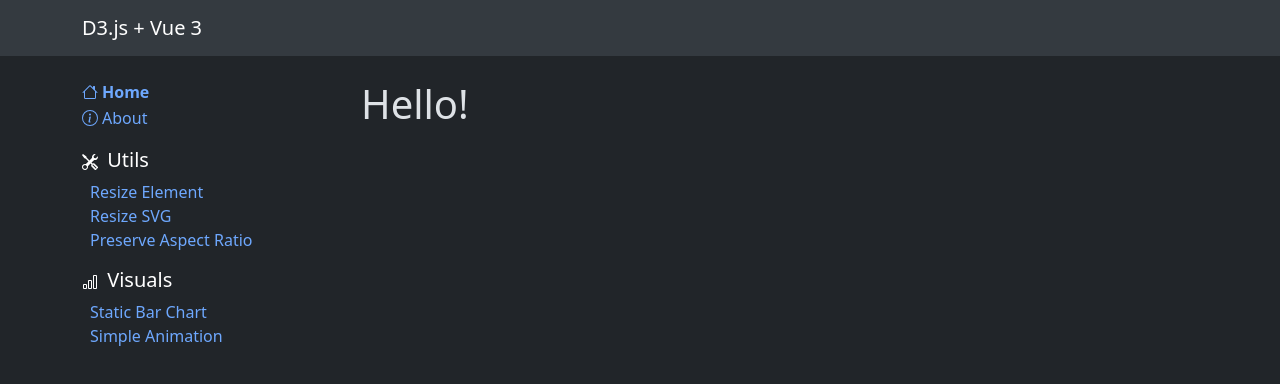
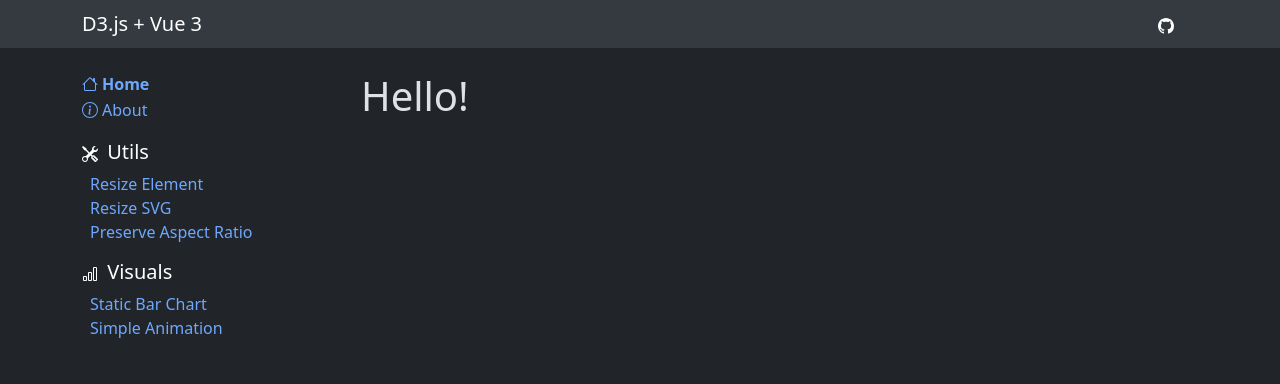
Before and after one commit to jarrettmeyer/d3js-vue3-examples, a Nuxt app: page / in a window 1280 px wide. Shown: the top 384 px of the page. Built offline with nearby package versions, Linux system fonts and the light colour scheme.

Commit message:
header is sticky to the top

```diff
--- a/components/AppHeader.vue
+++ b/components/AppHeader.vue
@@ -1,9 +1,36 @@
+<script lang="ts" setup></script>
+
 <template>
-  <header id="app-header" class="navbar bg-body-secondary">
+  <header id="app-header" class="navbar bg-body-secondary sticky">
     <div class="container">
-      <a class="navbar-brand">D3.js + Vue 3</a>
+      <div class="w-100 row">
+        <div class="col">
+          <NuxtLink to="/" class="navbar-brand">D3.js + Vue 3</NuxtLink>
+        </div>
+        <div class="col text-end">
+          <a
+            href="https://github.com/jarrettmeyer/d3js-vue3-examples"
+            target="_blank"
+            ><BIGithub
+          /></a>
+        </div>
+      </div>
     </div>
   </header>
 </template>
 
-<style lang="scss" scoped></style>
+<style lang="scss" scoped>
+a {
+  color: white;
+  font-size: 1.25rem;
+}
+
+#app-header {
+  z-index: 100;
+  position: sticky;
+  top: 0;
+  left: 0;
+  width: 100%;
+  height: 3rem;
+}
+</style>
```
